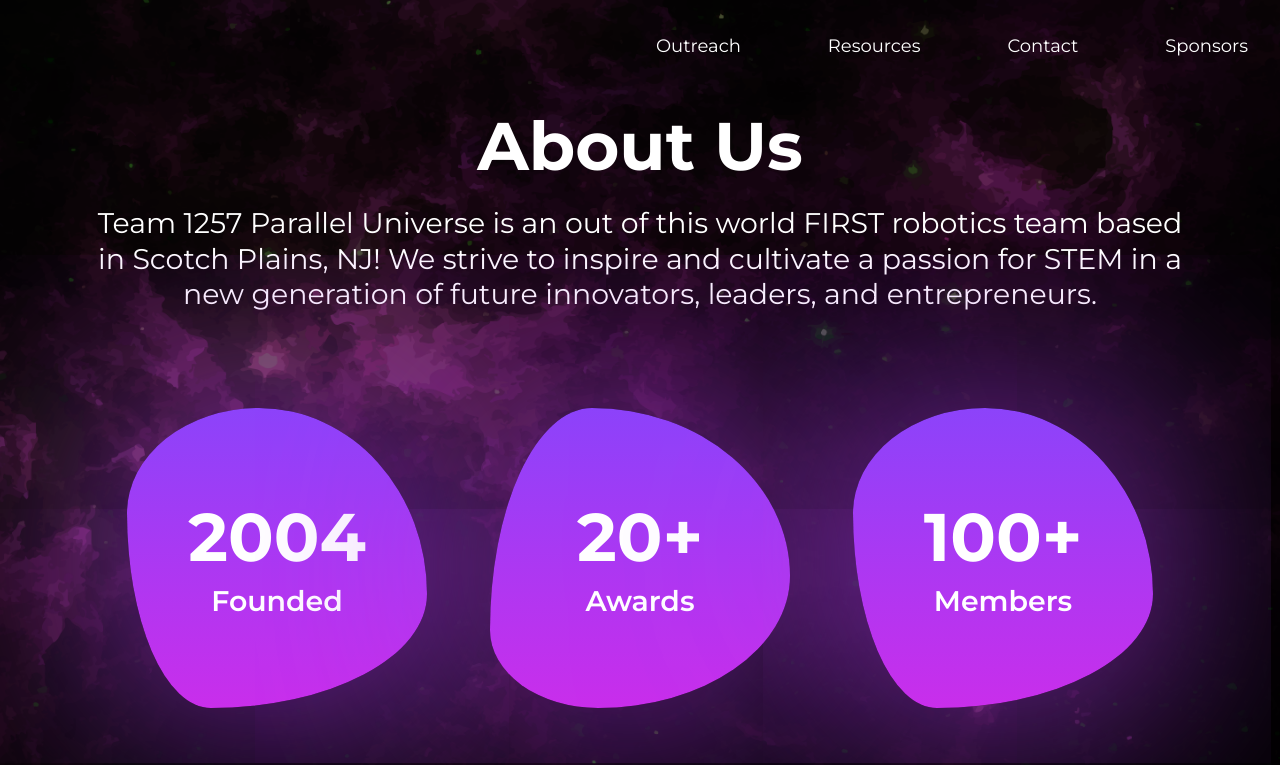
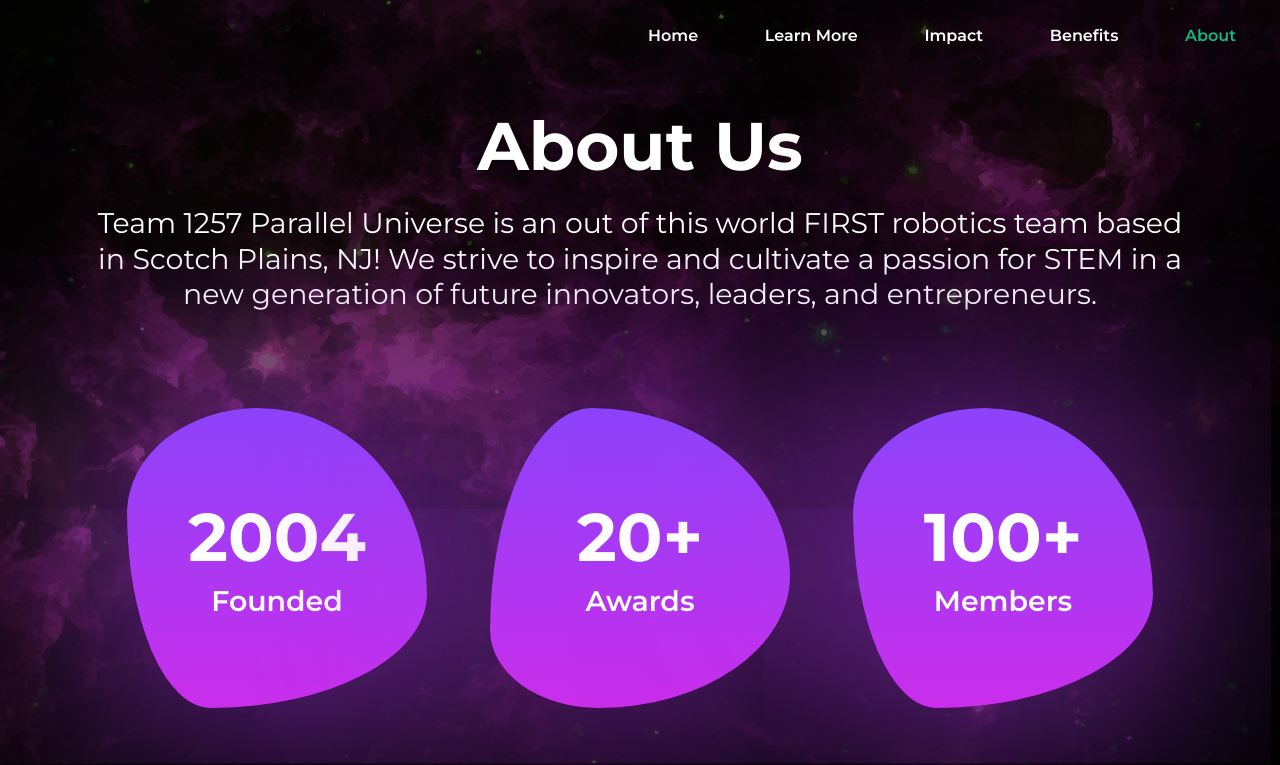
Before and after one commit to derp000/tsa-webmasters-2024, a React (Vite) app in the folder frontend/: page / in a window 1280 px wide. Shown: the top 765 px of the page. Built offline with nearby package versions, Linux system fonts and the light colour scheme.

Commit message:
more navbar styling

```diff
--- a/frontend/src/components/Navbar.tsx
+++ b/frontend/src/components/Navbar.tsx
@@ -1,4 +1,4 @@
-import { useEffect, useState } from "react";
+import { useEffect, useRef, useState } from "react";
 
 import { Menu } from "@emotion-icons/evaicons-solid/Menu";
 import { Popover } from "@headlessui/react";
@@ -9,6 +9,7 @@
 const Navbar = () => {
   const [open, setOpen] = useState<boolean>(false);
   const [sticky, setSticky] = useState<string>("bg-opacity-0");
+  const test = useRef(false);
 
   useEffect(() => {
     window.addEventListener("scroll", stickNavbar);
@@ -22,38 +23,53 @@
     if (window !== undefined) {
       const windowHeight = window.scrollY;
 
-      windowHeight > 24
-        ? setSticky("bg-opacity-100 shadow")
-        : setSticky("bg-opacity-0");
+      if(windowHeight > 24 || open){
+        setSticky("bg-opacity-100 shadow");
+        test.current = true;
+      }else{
+        setSticky("bg-opacity-0");
+        test.current = false;
+      }
     }
   };
 
+  console.log(test);
   console.log(open);
   return (
-    <nav className={`${sticky} flex lg:flex-col flex-row items-center p-4 fixed w-full top-0 z-50 bg-emerald-900 transition-duration-150`}>
+    <nav className={`${sticky} flex lg:flex-col flex-row items-center p-4 fixed w-full top-0 z-50 bg-emerald-900 transition-duration-500`}>
       <div className="lg:hidden ml-auto text-white">
         <Popover>
-          <Popover.Button>
-            <Menu size={32} color="white" onClick={() => {
-              setOpen(!open);
-              }} />
-          </Popover.Button>
-          <Popover.Panel className="absolute w-full right-1">
-            <div className="z-50 flex flex-col text-right text-white text-lg font-semibold tracking-tight bg-emerald-900">
-              <div className="p-2 m-6">Outreach</div>
-              <div className="p-2 m-6">Contact</div>
-              <div className="p-2 m-6">Sponsors</div>
+            <div className="flex justify-end">
+              <Popover.Button className="focus:outline-none">
+                <Menu size={32} color="white" onClick={() => {
+                  if(!open || test){
+                    setSticky("bg-opacity-100 shadow");
+                  }else{
+                    setSticky("bg-opacity-0");
+                  }
+                  setOpen(!open);
+                  }} />
+              </Popover.Button>
+            </div>
+          <Popover.Panel className="w-full right-1 bg">
+            <div className="z-50 flex flex-col text-right text-white text-base font-semibold tracking-tight">
+              <div className="m-6 mr-2">Home</div>
+              <div className="m-6 mr-2">Learn More</div>
+              <div className="m-6 mr-2">Impact</div>
+              <div className="m-6 mr-2">Benefits</div>
+              <div className="m-6 mr-2 text-emerald-500">About</div>
             </div>
           </Popover.Panel>
         </Popover>
       </div>
 
       <div className="lg:flex hidden w-full justify-end">
-        <ul className="flex justify-between items-center w-2/4 text-white text-lg">
-          <li className="p-4">Outreach</li>
-          <li className="p-4">Resources</li>
-          <li className="p-4">Contact</li>
-          <li className="p-4">Sponsors</li>
+        <ul className="flex justify-between items-center w-2/4 text-white text-base font-semibold pr-5">
+          <li className="p-2">Home</li>
+          <li className="p-2">Learn More</li>
+          <li className="p-2">Impact</li>
+          <li className="p-2">Benefits</li>
+          <li className="p-2 text-emerald-500">About</li>
         </ul>
       </div>
     </nav>
```
